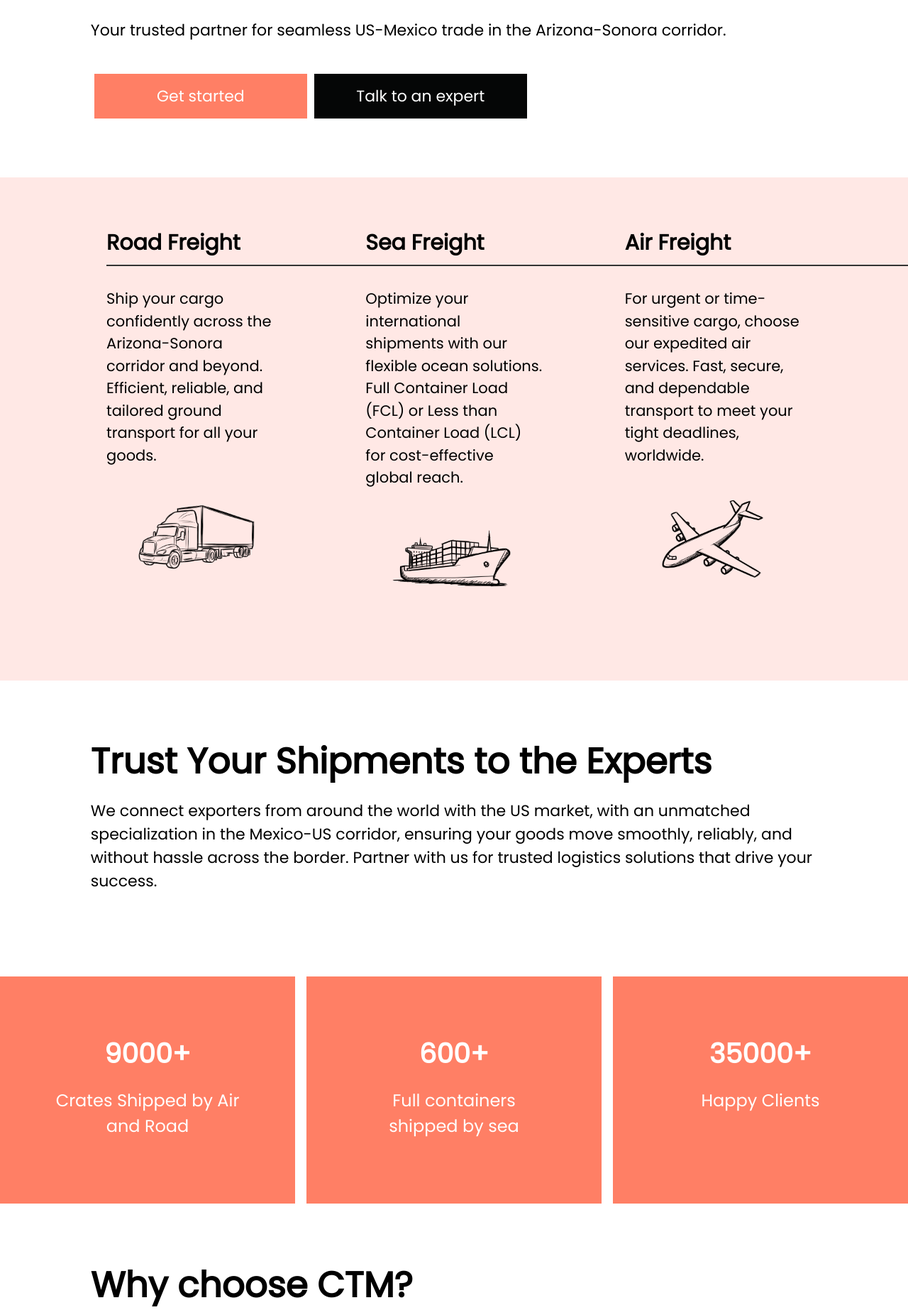
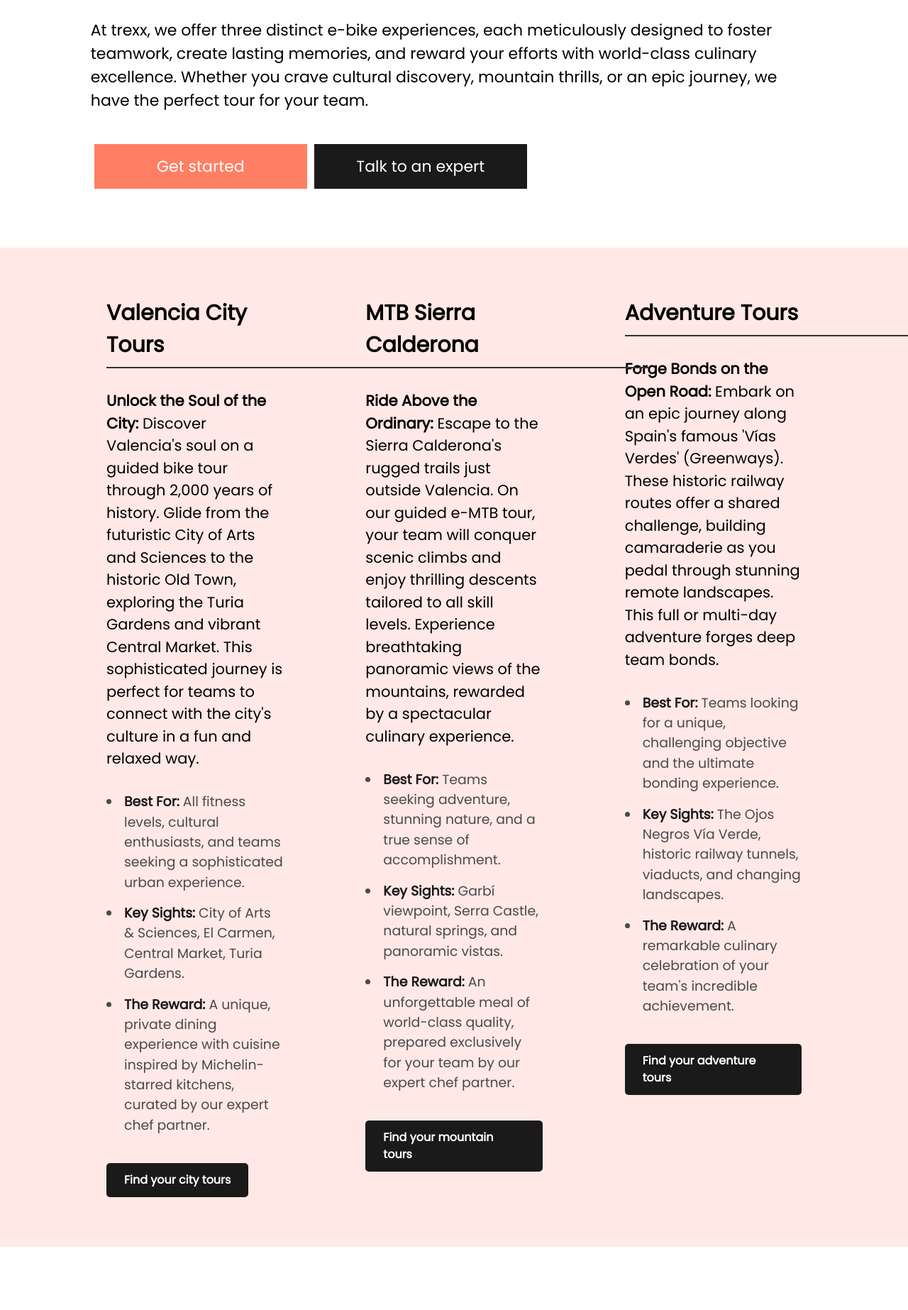
Before and after one commit to holguin4857/trexx-es, a Next.js app: page / in a window 1280 px wide. Shown: the part 449-2295 px from the top of the page at 71% size. Built offline with nearby package versions, Linux system fonts and the light colour scheme.

Commit message:
index-text

```diff
--- a/components/Navbar.js
+++ b/components/Navbar.js
@@ -54,10 +54,10 @@ const Navbar = () => {
       <nav className={`nav`}>
         <Link href={"/"} className="Logo-container">
           <Image
-            src="/images/trexx-adv-logo.png"
+            src="/images/trexx-logo.png"
             alt="Trexx Adventures Logo"
-            width={143}
-            height={59}
+            width={107}
+            height={29}
             className="logo"
             priority
           />
--- a/pages/index.js
+++ b/pages/index.js
@@ -1,6 +1,6 @@
 import Head from "next/head";
 import Link from "next/link";
-import Image from "next/image";
+
 import hero from "../styles/hero.module.css";
 import features from "../styles/features.module.css";
 import testimonials from "../styles/testimonials.module.css";
@@ -13,7 +13,7 @@ export default function Home() {
   return (
     <>
       <Head>
-        <title>Cargo Transportation Management</title>
+        <title>trexx adventure tours</title>
         <meta name="description" content="the easy way to ship" />
         <meta name="viewport" content="width=device-width, initial-scale=1" />
         <link rel="icon" href="/favicon.ico" />
@@ -21,254 +21,229 @@ export default function Home() {
 
       <div className={hero.container}>
         <div className={hero.content}>
-          <h1>cross-border logistics, simplified</h1>
+          <h1>Your team&apos;s next adventure</h1>
 
           <p>
-            Your trusted partner for seamless US-Mexico trade in the
-            Arizona-Sonora corridor.
+            At trexx, we offer three distinct e-bike experiences, each
+            meticulously designed to foster teamwork, create lasting memories,
+            and reward your efforts with world-class culinary excellence.
+            Whether you crave cultural discovery, mountain thrills, or an epic
+            journey, we have the perfect tour for your team.
           </p>
-          <button className={hero.button}>
-            <Link href="book">Get started</Link>
-          </button>
-          <button className={hero.button1}>
-            <Link href="contact">Talk to an expert</Link>
-          </button>
+          <Link href="book" className={buttons.button}>
+            Get started
+          </Link>
+          <Link href="contact" className={buttons.button1}>
+            Talk to an expert
+          </Link>
         </div>
       </div>
 
       <section className={services.columns}>
         <article className={services.column}>
+          <h2>Valencia City Tours</h2>
+          <p>
+            <strong>Unlock the Soul of the City:</strong> Discover
+            Valencia&apos;s soul on a guided bike tour through 2,000 years of
+            history. Glide from the futuristic City of Arts and Sciences to the
+            historic Old Town, exploring the Turia Gardens and vibrant Central
+            Market. This sophisticated journey is perfect for teams to connect
+            with the city&apos;s culture in a fun and relaxed way.
+          </p>
+          <ul className={services.tourFeatures}>
+            <li>
+              <strong>Best For:</strong> All fitness levels, cultural
+              enthusiasts, and teams seeking a sophisticated urban experience.
+            </li>
+            <li>
+              <strong>Key Sights:</strong> City of Arts & Sciences, El Carmen,
+              Central Market, Turia Gardens.
+            </li>
+            <li>
+              <strong>The Reward:</strong> A unique, private dining experience
+              with cuisine inspired by Michelin-starred kitchens, curated by our
+              expert chef partner.
+            </li>
+          </ul>
+          <Link href="services" className={buttons.readMore}>
+            Find your city tours
+          </Link>
+        </article>
 
-          <h2>Road Freight</h2>
+        <article className={services.column}>
+          <h2>MTB Sierra Calderona</h2>
           <p>
-            Ship your cargo confidently across the Arizona-Sonora corridor and
-            beyond. Efficient, reliable, and tailored ground transport for all
-            your goods.
+            <strong>Ride Above the Ordinary:</strong> Escape to the Sierra
+            Calderona&apos;s rugged trails just outside Valencia. On our guided
+            e-MTB tour, your team will conquer scenic climbs and enjoy thrilling
+            descents tailored to all skill levels. Experience breathtaking
+            panoramic views of the mountains, rewarded by a spectacular
+            culinary experience.
           </p>
-           <Image
-            src="/images/truck.png"
-            alt="Flatrack"
-            width={200}
-            height={200}
-          />
+          <ul className={services.tourFeatures}>
+            <li>
+              <strong>Best For:</strong> Teams seeking adventure, stunning
+              nature, and a true sense of accomplishment.
+            </li>
+            <li>
+              <strong>Key Sights:</strong> Garbí viewpoint, Serra Castle,
+              natural springs, and panoramic vistas.
+            </li>
+            <li>
+              <strong>The Reward:</strong> An unforgettable meal of world-class
+              quality, prepared exclusively for your team by our expert chef
+              partner.
+            </li>
+          </ul>
+          <Link href="services" className={buttons.readMore}>
+            Find your mountain tours
+          </Link>
         </article>
+
         <article className={services.column}>
-
-          <h2>Sea Freight</h2>
+          <h2>Adventure Tours</h2>
           <p>
-            Optimize your international shipments with our flexible ocean
-            solutions. Full Container Load (FCL) or Less than Container Load
-            (LCL) for cost-effective global reach.
+            <strong>Forge Bonds on the Open Road:</strong> Embark on an epic
+            journey along Spain&apos;s famous 'Vías Verdes' (Greenways). These
+            historic railway routes offer a shared challenge, building
+            camaraderie as you pedal through stunning remote landscapes. This
+            full or multi-day adventure forges deep team bonds.
           </p>
-           <Image
-            src="/images/ship.png"
-            alt="Ship"
-            width={200}
-            height={200}
-          />
-        </article>
-        <article className={services.column}>
-
-          <h2>Air Freight</h2>
-          <p>
-            For urgent or time-sensitive cargo, choose our expedited air
-            services. Fast, secure, and dependable transport to meet your tight
-            deadlines, worldwide.
-          </p>
-            <Image
-            src="/images/plane.png"
-            alt="plane"
-            width={200}
-            height={200}
-          />
+          <ul className={services.tourFeatures}>
+            <li>
+              <strong>Best For:</strong> Teams looking for a unique, challenging
+              objective and the ultimate bonding experience.
+            </li>
+            <li>
+              <strong>Key Sights:</strong> The Ojos Negros Vía Verde, historic
+              railway tunnels, viaducts, and changing landscapes.
+            </li>
+            <li>
+              <strong>The Reward:</strong> A remarkable culinary celebration of
+              your team&apos;s incredible achievement.
+            </li>
+          </ul>
+          <Link href="services" className={buttons.readMore}>
+            Find your adventure tours
+          </Link>
         </article>
       </section>
 
       <div className={features.container}>
         <div className={features.content}>
-          <h2>Trust Your Shipments to the Experts</h2>
+          <h2>Ride. Bond. Indulge.</h2>
           <p>
-            We connect exporters from around the world with the US market, with
-            an unmatched specialization in the Mexico-US corridor, ensuring your
-            goods move smoothly, reliably, and without hassle across the border.
-            Partner with us for trusted logistics solutions that drive your
-            success.
+            Forge stronger connections on our guided e-bike adventures through
+            Valencia&apos;s stunning landscapes, crowned with a world-class culinary finale.
           </p>
         </div>
       </div>
 
       <div className={milestones.cards}>
         <div className={milestones.card}>
-          <h3>9000+</h3>
-          <p>Crates Shipped by Air and Road</p>
+          <h3>907m+</h3>
+          <p>Metres of Panoramic Views</p>
         </div>
         <div className={milestones.card}>
-          <h3>600+</h3>
-          <p>Full containers shipped by sea</p>
+          <h3>1</h3>
+          <p>Private Chef Experience</p>
         </div>
         <div className={milestones.card}>
-          <h3>35000+</h3>
-          <p>Happy Clients</p>
+          <h3>200km+</h3>
+          <p>Of Epic Trails to Explore</p>
         </div>
       </div>
 
       <div className={why.container}>
         <div className={why.content}>
-          <h2>Why choose CTM?</h2>
-
-          <ul>
-            <li>
-              <strong>Integrated US & Mexico Expertise:</strong> With our Tucson
-              office, we provide a cohesive and streamlined logistics solution
-              that truly understands both sides of the border.
-            </li>
-            <li>
-              <strong>FTZ 60 Specialization:</strong> Unlock significant cost
-              savings and operational efficiencies. We possess knowledge and
-              experience in managing cargo flow in and out of Foreign Trade Zone
-              60, ensuring compliance and maximizing your benefits
-            </li>
-            <li>
-              <strong>Comprehensive Service:</strong> We manage the entire
-              shipping process, from collection and loading to customs clearance
-              and delivery, taking the complexity out of international
-              transport.
-            </li>
-            <li>
-              <strong>Arizona-Sonora Corridor Focus:</strong> We are your
-              dedicated experts for this vital trade artery. Our local insights,
-              network, and direct experience mean faster transit, fewer delays,
-              and more reliable service for your shipments between Sonora and
-              Arizona.
-            </li>
-            <li>
-              <strong>End-to-End Solutions:</strong> From customs brokerage
-              coordination to efficient transportation and warehousing, we
-              manage every detail of your supply chain, allowing you to focus on
-              your core business.
-            </li>
-            <li>
-              <strong>Reliability & Transparency: </strong> Your cargo&apos;s
-              journey is our priority. We commit to clear communication, precise
-              execution, and dependable service every step of the way.
-            </li>
-          </ul>
-
-          <button className={hero.button1}>
-            <Link href="contact">Talk to an expert</Link>
-          </button>
+          <h2>Why choose trexx?</h2>
+          <p>
+            At trexx, we believe the strongest team bonds are forged through
+            shared challenges and exceptional rewards. We don&apos;t just offer
+            e-bike tours; we design immersive adventures that unite your team
+            and create lasting memories. Here&apos;s why a trexx experience is
+            unlike any other:
+          </p>
         </div>
       </div>
 
-      <div className={testimonials.container1}>
+      <div className={testimonials.container2}>
         <div className={testimonials.content}>
           <p>
-            CTM has been a game changer for our cross border shipments. Their
-            road freight service from Sonora to Arizona is incredibly reliable.
-            We never worry about customs or delays, and their team is always
-            responsive. Highly recommend them for seamless border operations.
-            <br />
-            <br /> Maria Sanchez, Export Manager.
+            <strong>1. An Unforgettable Gastronomic Finale:</strong> Anyone can
+            offer a bike ride. We offer a culinary event. The pinnacle of every
+            Trexx tour is a spectacular meal designed by our exclusive partner,
+            Chef Oliver Sharpe. With a background forged in the acclaimed
+            kitchens of Michelin-starred chefs like Jean Luis Neichel and Jean
+            Luc Figueras, he brings a world-class, fine-dining experience to the
+            most stunning locations. It&apos;s an authentic and exclusive reward
+            that elevates a great day into a legendary one.
           </p>
         </div>
       </div>
       <div className={testimonials.container2}>
         <div className={testimonials.content}>
           <p>
-            For our urgent parts that need to cross continents, CTMs air freight
-            service is our first call. They handle everything with speed and
-            precision, ensuring our operations never miss a beat. Its peace of
-            mind when deadlines are tight. <br />
-            <br /> David Chen, Operations
-          </p>
-        </div>
-      </div>
-      <div className={testimonials.container1}>
-        <div className={testimonials.content}>
-          <p>
-            Trabajar con CTM es siempre una experiencia fluida. Su equipo es
-            profesional y siempre logran que nuestros productos lleguen a
-            destino a tiempo y sin complicaciones. Son un socio verdaderamente
-            confiable para nuestras necesidades de logistica. <br />
-            <br /> Ricardo Lopez, Gerente de Logistica
+            <strong>2. Shared Adventure, No One Left Behind:</strong> Our
+            state-of-the-art e-bikes are the ultimate equalisers. They empower
+            every member of your team, regardless of their fitness level or
+            cycling experience, to conquer scenic climbs and enjoy the journey
+            together. The focus is on the shared experience—the views, the
+            laughter, and the sense of accomplishment—ensuring no one gets left
+            behind.
           </p>
         </div>
       </div>
       <div className={testimonials.container2}>
         <div className={testimonials.content}>
           <p>
-            As a Mexican exporter, having a team like CTM in Tucson that is
-            fully bilingual and understands both sides of the border has made
-            all the difference. Their clear communication and expertise are
-            invaluable for our trade.
-            <br />
-            <br />
-            Carlos Ramirez, Director de Compras
-          </p>
-        </div>
-      </div>
-      <div className={testimonials.container1}>
-        <div className={testimonials.content}>
-          <p>
-            CTM has consistently provided exceptional service for our
-            warehousing and distribution needs. Their team is proactive and
-            always goes the extra mile to ensure our cargo is handled with care
-            and efficiency. They are a true asset. <br />
-            <br />
-            Emily White, Supply Chain Manager
+            <strong>3. True Local Expertise:</strong> Our roots are in Valencia.
+            We guide you through our backyard, from the hidden, rugged trails of
+            the Sierra Calderona to the secret historical gems within the city.
+            We don&apos;t follow generic routes; we curate authentic adventures
+            that reveal the true soul of the region, sharing stories and
+            viewpoints that only a local would know
           </p>
         </div>
       </div>
       <div className={testimonials.container2}>
         <div className={testimonials.content}>
           <p>
-            Hemos resuelto varios desafios logisticos complejos gracias a CTM.
-            Su capacidad para encontrar soluciones efectivas y su compromiso con
-            la entrega son impresionantes. Los consideramos una extension vital
-            de nuestro equipo. <br />
-            <br />
-            Javier Soto, CEO
-          </p>
-        </div>
-      </div>
-      <div className={testimonials.container1}>
-        <div className={testimonials.content}>
-          <p>
-            CTM container shipping service is very good. They provided a secure
-            and cost-effective solution for my business, ensuring my cargo
-            arrived safely and on time. Highly recommended for all your
-            container shipping needs! <br />
-            <br />
-            Helena Rosa Menendez
+            <strong>4. Seamless, All-Inclusive Service:</strong> Your
+            team&apos;s only focus should be the adventure. We handle every
+            single detail with precision and care. From door-to-door transport
+            in premium vehicles to perfectly maintained e-bikes and safety gear,
+            your experience is completely seamless. We provide everything, so
+            you can simply show up and ride.
           </p>
         </div>
       </div>
       <div className={testimonials.container2}>
         <div className={testimonials.content}>
           <p>
-            Gracias a CTM, logramos superar un desafio logistico muy complejo
-            con nuestra carga especial. Su equipo fue increiblemente proactivo y
-            encontro la solucion perfecta. Su experiencia en el cruce fronterizo
-            es inigualable. <br />
-            <br />
-            Miguel Fuentes, Director de Operaciones
+            <strong>5. Designed to Forge Bonds:</strong> Our tours are more than
+            just a route on a map; they are team-building expeditions. The
+            shared challenge of a mountain ascent or the collective discovery of
+            a new city path is intentionally designed to spark communication,
+            build trust, and foster a powerful sense of camaraderie that extends
+            far beyond the trail.
           </p>
         </div>
       </div>
 
       <div className={features.container}>
         <div className={features.content}>
-          <h2>shipping with confidence</h2>
+          <h2>Ready to Build Your Perfect Team Adventure?</h2>
           <p>
-            CTM Cargo Transportation Management LLC offers a complete suite of
-            logistics and freight forwarding services, ensuring seamless
-            movement of your goods, whether across the border or around the
-            globe. We provide tailored solutions backed by extensive experience
-            and a commitment to efficiency and reliability.
+            Every great team has a story. Let us help you write the next
+            chapter. We will work directly with you to tailor the perfect blend
+            of adventure and culinary excellence for your group&apos;s specific
+            goals and size. Planning is simple, and the experience is
+            unforgettable.
           </p>
-          <button className={buttons.button}>
-            <Link href="book">Book now</Link>
-          </button>
+          <Link href="book" className={buttons.button}>
+            Book now
+          </Link>
         </div>
       </div>
     </>
--- a/styles/buttons.module.css
+++ b/styles/buttons.module.css
@@ -1,27 +1,56 @@
 .button {
-    background-color: #FF7F65;
+  display: inline-block;
   width: 300px;
+  padding: 15px 32px;
+  margin: 5px;
+  background-color: #ff7f65; /* Coral */
+  color: white;
   border: none;
-    color: white;
-    padding: 15px 32px;
+  font-size: 22px;
   text-align: center;
   text-decoration: none;
-    display: inline-block;
-    margin: 5px 5px 5px 5px;
-    font-size: 22px;
   cursor: pointer;
+  transition: filter 0.2s ease; /* Added for smooth hover */
+}
+
+.button:hover {
+  filter: brightness(115%); /* Added hover effect */
 }
 
 .button1 {
-    background-color:rgb(1, 1, 1);
+  display: inline-block;
   width: 300px;
+  padding: 15px 32px;
+  margin: 5px;
+  background-color: #1a1a1a; /* Dark */
+  color: white;
   border: none;
-    color: white;
-    padding: 15px 32px;
+  font-size: 22px;
   text-align: center;
   text-decoration: none;
+  cursor: pointer;
+  transition: filter 0.2s ease; /* Added for smooth hover */
+}
+
+.button1:hover {
+  filter: brightness(115%); /* Added hover effect */
+}
+
+.readMore {
   display: inline-block;
-    margin: 5px 5px 5px 5px;
-    font-size: 22px;
+  background-color: #1a1a1a;
+  color: #ffffff;
+  padding: 12px 25px;
+  margin-top: 1.5em;
+  border: none;
+  border-radius: 5px;
+  font-size: 16px;
+  font-weight: bold;
+  text-decoration: none;
   cursor: pointer;
+  transition: background-color 0.3s ease;
 }
+
+.readMore:hover {
+  background-color: #333333;
+}
--- a/styles/services.module.css
+++ b/styles/services.module.css
@@ -47,6 +47,24 @@
   margin: 8px 0 0 0; /* Creates space: 8px between H2 text and line, auto for horizontal centering, 0 below */
 }
 
+.tourFeatures {
+    list-style-type: disc;
+    padding-left: 20px;
+    margin-top: 1.5em;
+    text-align: left;
+}
+
+.tourFeatures li {
+    margin-bottom: 0.8em;
+    padding-left: 5px;
+    font-size: 0.9em;
+    color: #4A4A4A;
+}
+
+.tourFeatures li strong {
+    color: #1a1a1a;
+}
+
 /*3 column content responsive*/
 
 @media screen and (max-width: 980px) {
```
Also changed, not shown: public/images/trexx-logo.png (added). Lines whose indentation alone changed are shown as unchanged.
